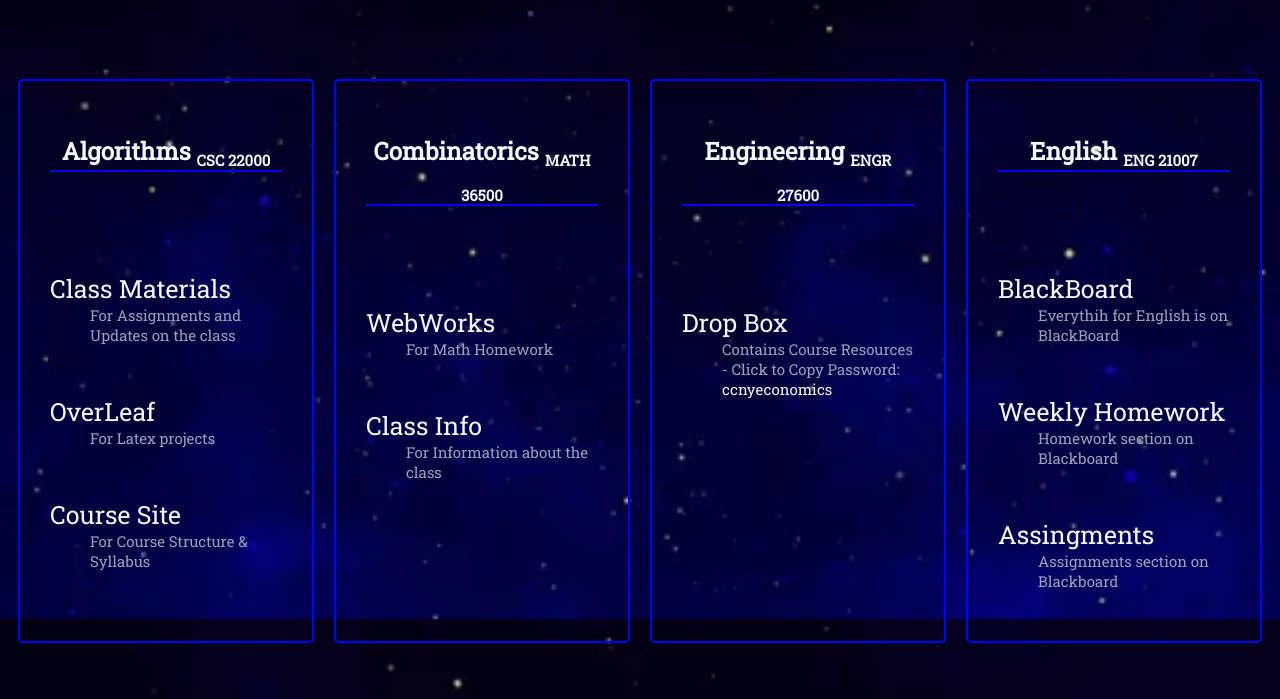
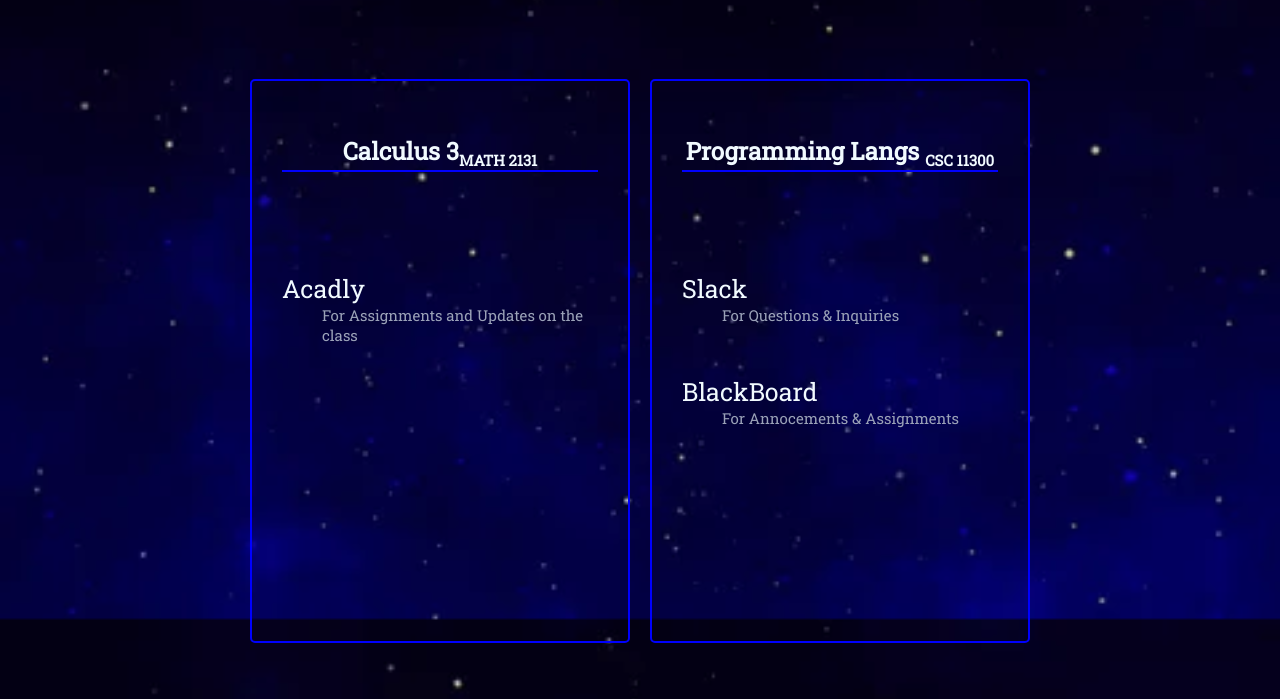
Before and after one commit to kdukuray/all_classes_links, a plain HTML site: page index.html in a window 1280 px wide. Shown: the part 101-800 px from the top of the page. Drawn offline with Linux system fonts and the light colour scheme; a web font is replaced by a local one.

Commit message:
updated site for summer 24

```diff
--- a/index.html
+++ b/index.html
@@ -8,52 +8,43 @@
         <link href="https://fonts.googleapis.com/css2?family=Edu+SA+Beginner&family=Maven+Pro&family=Orbitron:wght@500&family=Roboto+Slab&display=swap" rel="stylesheet">
     </head>
     <body>
-        <h1 class="page-title">Spring 24 Course Links</h1>
+        <h1 class="page-title">Summer 24 Course Links</h1>
 
         <div class="classes-container">
 
-            <!-- Algorithms Section -->
+            <!-- Calculus 3 Section -->
             <div class="class-section">
-                <h3 class="course-title">Algorithms <sub class="course-number">CSC 22000</sub></h3>
+                <h3 class="course-title">Calculus 3<sub class="course-number">MATH 2131</sub></h3>
 
                 <dl>
-                    <dt><a class="course=link" target="_blank" href="https://classroom.google.com/u/1/c/NTQ0NDA1MDI1NTQ0">Class Materials</a></dt>
+                    <dt><a class="course=link" target="_blank" href="https://app.acadly.com/cuny/courses/d63d78/timeline">Acadly</a></dt>
                     <dd>For Assignments and Updates on the class</dd>
                     <dd></dd>
                 </dl>
 
-                <dl>
-                    <dt><a class="course=link" target="_blank" href="https://www.overleaf.com/">OverLeaf</a></dt>
-                    <dd>For Latex projects</dd>
-                </dl>
+            </div>
+            <!-- Calculus 3 Section End -->
+
+            <!-- Programming Languages Section -->
+            <div class="class-section">
+                <h3 class="course-title">Programming Langs <sub class="course-number">CSC 11300</sub></h3>
 
                 <dl>
-                    <dt><a class="course=link" target="_blank" href="https://nam12.safelinks.protection.outlook.com/?url=https%3A%2F%2Fsites.google.com%2Fccny.cuny.edu%2Fcsc22000spring2024&data=05%7C02%7Ckdukura000%40citymail.cuny.edu%7C35bc624a6d6c4d3af1f008dc20fb3ba3%7Cd916a2d793e94ac99afb45a0d646a0b9%7C0%7C0%7C638421510617959445%7CUnknown%7CTWFpbGZsb3d8eyJWIjoiMC4wLjAwMDAiLCJQIjoiV2luMzIiLCJBTiI6Ik1haWwiLCJXVCI6Mn0%3D%7C0%7C%7C%7C&sdata=dohaq8bWClAwof4LXJ68UycB7FnodIxiqhuxKjsVN6I%3D&reserved=0">Course Site</a></dt>
-                    <dd>For Course Structure & Syllabus</dd>
-                </dl>
-            </div>
-            <!-- Algorithms Section End -->
-
-            <!-- Combinatorics Section -->
-            <div class="class-section">
-                <h3 class="course-title">Combinatorics <sub class="course-number">MATH 36500</sub></h3>
-
-                <dl>
-                    <dt><a class="course=link" target="_blank" href="https://webwork.ccny.cuny.edu/webwork2/24_Sp365_CD/">WebWorks</a></dt>
-                    <dd>For Math Homework</dd>
+                    <dt><a class="course=link" target="_blank" href="https://app.slack.com/client/">Slack</a></dt>
+                    <dd>For Questions & Inquiries</dd>
                 </dl>
 
 
                 <dl>
-                    <dt><a class="course=link" target="_blank" href="https://teams.microsoft.com/v2/">Class Info</a></dt>
-                    <dd>For Information about the class</dd>
+                    <dt><a class="course=link" target="_blank" href="https://bbhosted.cuny.edu/webapps/blackboard/execute/modulepage/view?course_id=_2381786_1&cmp_tab_id=_4219975_1&mode=view">BlackBoard</a></dt>
+                    <dd>For Annocements & Assignments</dd>
                     <dd></dd>
                 </dl>
             </div>
-            <!-- Combinatorics Section End-->
+            <!-- Programming Languages Section End-->
 
-            <!-- Engineering Section -->
-            <div class="class-section">
+            <!-- Software Design Lab Section -->
+            <!-- <div class="class-section">
                 <h3 class="course-title">Engineering <sub class="course-number">ENGR 27600</sub></h3>
 
                 <dl>
@@ -61,29 +52,8 @@
                     <dd>Contains Course Resources - Click to Copy Password: <span onclick=" navigator.clipboard.writeText('ccnyeconomics')" >ccnyeconomics</span></dd>
                     <dd></dd>
                 </dl>
-            </div>
-            <!-- Engineering Section End -->
-
-            <!-- English Section -->
-            <div class="class-section">
-                <h3 class="course-title">English <sub class="course-number">ENG 21007</sub></h3>
-
-                <dl>
-                    <dt><a class="course=link" target="_blank" href="https://bbhosted.cuny.edu/webapps/blackboard/execute/modulepage/view?course_id=_2377109_1&cmp_tab_id=_4163513_1&mode=view">BlackBoard</a></dt>
-                    <dd>Everythih for English is on BlackBoard</dd>
-                </dl>
-
-                <dl>
-                    <dt><a class="course=link" target="_blank" href="https://bbhosted.cuny.edu/webapps/blackboard/content/listContent.jsp?course_id=_2377109_1&content_id=_82932923_1&mode=reset">Weekly Homework</a></dt>
-                    <dd>Homework section on Blackboard</dd>
-                </dl>
-
-                <dl>
-                    <dt><a class="course=link" target="_blank" href="https://bbhosted.cuny.edu/webapps/blackboard/content/listContent.jsp?course_id=_2377109_1&content_id=_82932927_1&mode=reset">Assingments</a></dt>
-                    <dd>Assignments section on Blackboard</dd>
-                </dl>
-            </div>
-           <!-- English Section End -->
+            </div> -->
+            <!-- Software Desgin Lab Section End -->
 
         </div>
     </body>
```
